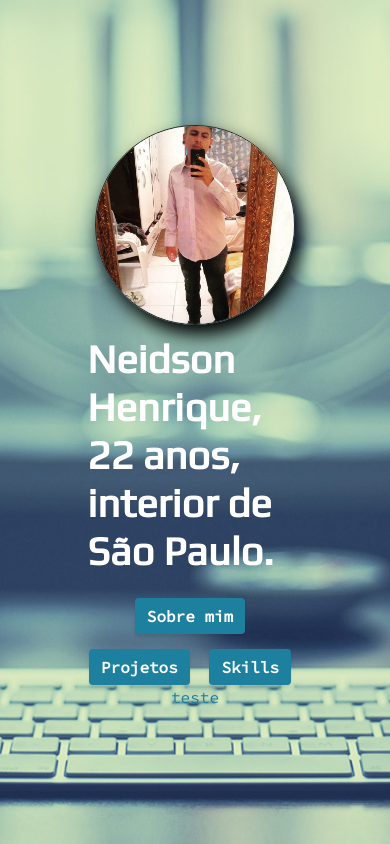
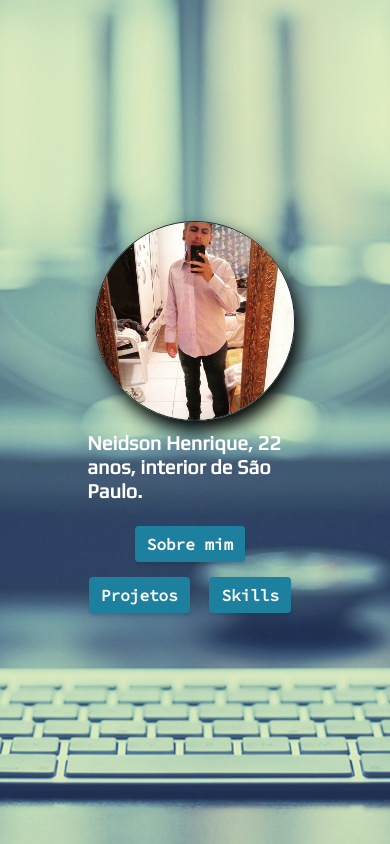
Before and after one commit to neidsonh/neidsonh.github.io, a plain HTML site: page index.html in a window 390 px wide. Shown: the top 844 px of the page. Drawn offline with Linux system fonts and the light colour scheme.

Commit message:
Pequenas correções no nome

```diff
--- a/css/style.css
+++ b/css/style.css
@@ -82,6 +82,9 @@ a{
 
         object-fit: cover;
     }
+    .title{
+        font-size: 20px;
+    }
 }
 
 .btn3d {
--- a/index.html
+++ b/index.html
@@ -2,7 +2,6 @@
 <html>
 
 <head>
-  <!-- Required meta tags -->
   <meta charset="utf-8" />
   <meta name="viewport" content="width=device-width, initial-scale=1, shrink-to-fit=no" />
 
@@ -13,7 +12,6 @@
 
   <link href="./img/icon.png" rel="shortcut icon" type="image/x-icon" />
 
-  <!-- Custom CSS -->
   <link href="libs/stylish-portfolio/css/stylish-portfolio.css" rel="stylesheet" type="text/css">
 
   <title>Neidson Henrique</title>
@@ -27,26 +25,21 @@
         <div class="col-sm-6">
           <img src="img/profile-image.jpg" alt="Foto de perfil" class="user">
         </div>
-
         <div class="col-sm-6">
           <div class="content">
-            <h1 class="">Neidson Henrique, 22 anos, interior de São Paulo.</h1>
+            <h1 class="title">Neidson Henrique, 22 anos, interior de São Paulo.</h1>
             <div class="text-center">
               <a class="btn btn-primary btn3d scroll" href="#sobre-mim">Sobre mim</a>
               <a class="btn btn-primary btn3d scroll" href="#portfolio">Projetos</a>
               <a class="btn btn-primary btn3d scroll" href="skills">Skills</a>
-
-              <a href="">teste</a>
             </div>
-
           </div>
-
         </div>
       </div>
     </div>
-
   </section>
 
+  <!-- Sobre mim -->
   <section class="about-me" id="sobre-mim">
     <div class="row">
       <div class="col-md-12">
@@ -63,7 +56,6 @@
       </div>
     </div>
   </section>
-
 
   <!-- Portfolio -->
   <section id="portfolio">
@@ -106,10 +98,9 @@
           </a>
         </div>
       </div>
-
-        <div class="text-center">
-          <a class="btn btn-primary btn3d scroll" href="skills">Skills</a>
-        </div>
+      <div class="text-center">
+        <a class="btn btn-primary btn3d scroll" href="skills">Skills</a>
+      </div>
     </div>
   </section>
 
@@ -168,10 +159,6 @@
     </div>
   </div>
 
-
-
-
-
   <footer class="footer">
     Neidson Henrique
   </footer>
@@ -182,10 +169,7 @@
   <script src="libs\bootstrap\dist\js\bootstrap.min.js"></script>
   <script src="js\anchor-animated.js"></script>
 
-  <!-- Plugin JavaScript -->
   <script src="libs\stylish-portfolio\vendor\jquery-easing\jquery.easing.min.js"></script>
-
-  <!-- Custom scripts for this template -->
   <script src="libs\stylish-portfolio\js\stylish-portfolio.min.js"></script>
 </body>
 
```
